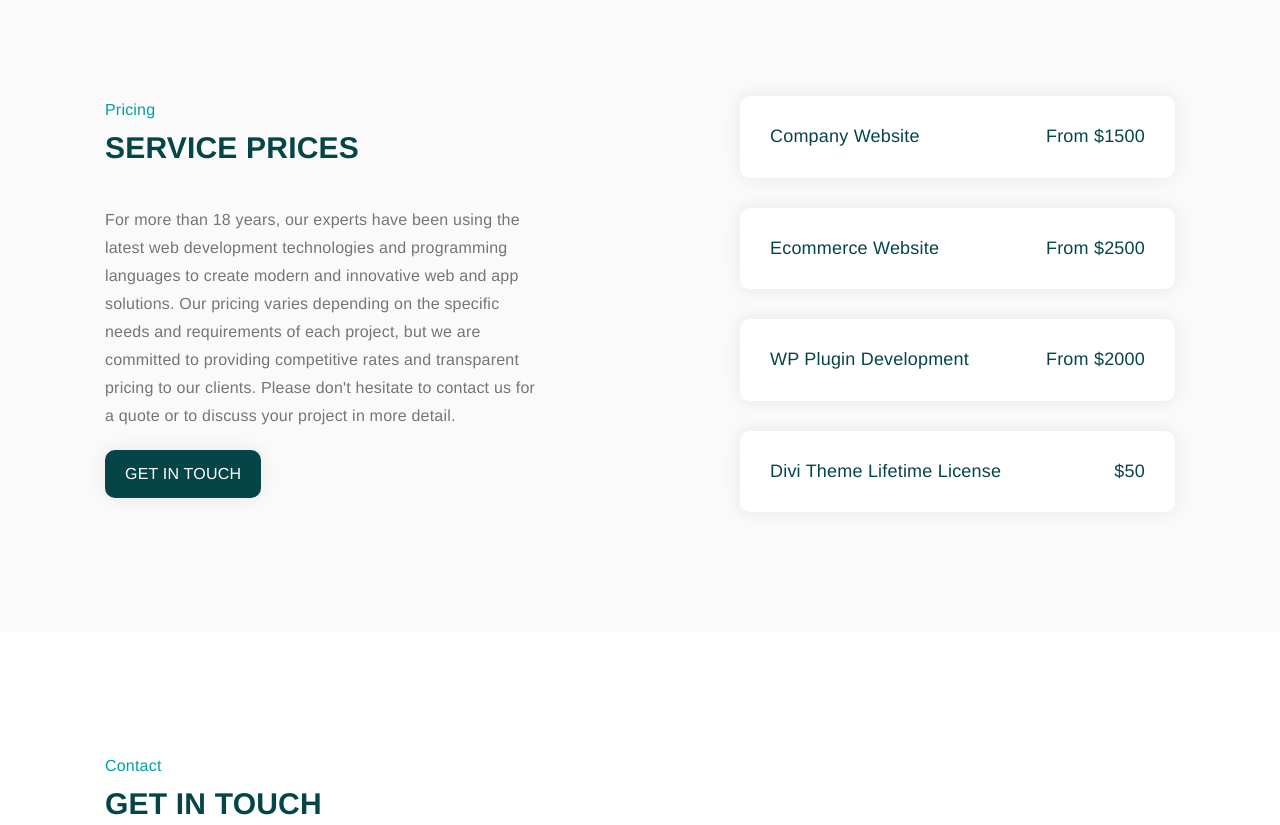
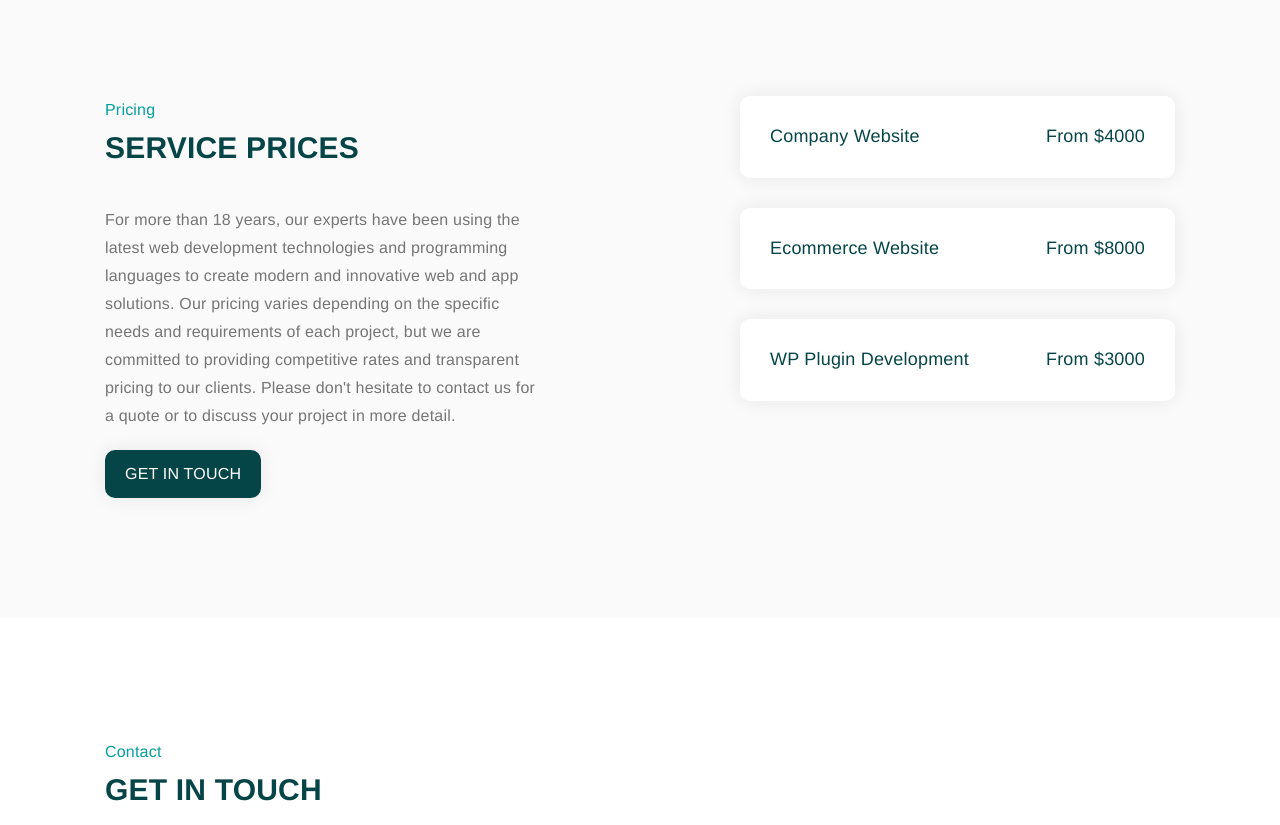
Before and after one commit to pardaad/pardaad.github.io, a plain HTML site: page index.html in a window 1280 px wide. Shown: the part 1420-2245 px from the top of the page. Drawn offline with nearby package versions, Linux system fonts and the light colour scheme.

Commit message:
Update index.html

```diff
--- a/index.html
+++ b/index.html
@@ -168,7 +168,7 @@
 
                 <h3 class="card-title">Company Website</h3>
 
-                <data class="card-price" value="1500">From $1500</data>
+                <data class="card-price" value="1500">From $4000</data>
               </div>
             </li>
 
@@ -177,7 +177,7 @@
 
                 <h3 class="card-title">Ecommerce Website</h3>
 
-                <data class="card-price" value="2500">From $2500</data>
+                <data class="card-price" value="2500">From $8000</data>
               </div>
             </li>
 
@@ -186,16 +186,7 @@
 
                 <h3 class="card-title">WP Plugin Development</h3>
 
-                <data class="card-price" value="2000">From $2000</data>
-              </div>
-            </li>
-
-            <li>
-              <div class="pricing-card">
-
-                <h3 class="card-title">Divi Theme Lifetime License</h3>
-
-                <data class="card-price" value="50">$50</data>
+                <data class="card-price" value="2000">From $3000</data>
               </div>
             </li>
 
```
